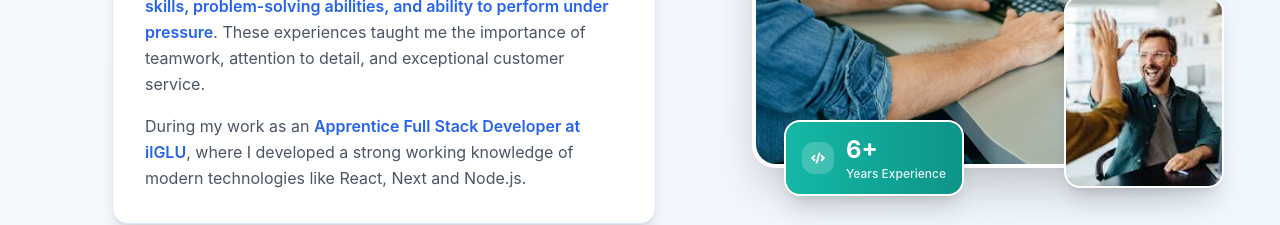
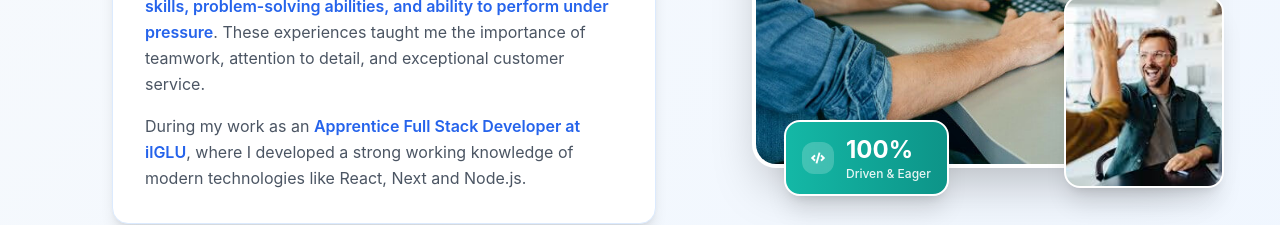
Before and after one commit to Malcolmff207/malcolmff207.github.io, a React (Create React App) app: page / in a window 1280 px wide. Shown: the part 1480-1705 px from the top of the page. Built offline with nearby package versions, Linux system fonts and the light colour scheme.

Commit message:
Update AboutSection.js

```diff
--- a/src/components/AboutSection.js
+++ b/src/components/AboutSection.js
@@ -63,13 +63,13 @@ const AboutSection = () => {
 
   const [targets, setTargets] = useState({
     yearStarted: 0,
-    yearsExperience: 0,
+    driven: 0,
     techCount: 0,
     passionPercent: 0,
   });
 
   const { count: yearStarted } = useAnimatedCounter(targets.yearStarted, 2000, 200);
-  const { count: yearsExperience } = useAnimatedCounter(targets.yearsExperience, 2000, 400);
+  const { count: driven } = useAnimatedCounter(targets.driven, 2000, 400);
   const { count: techCount } = useAnimatedCounter(targets.techCount, 2000, 600);
   const { count: passionPercent } = useAnimatedCounter(targets.passionPercent, 2000, 800);
 
@@ -79,7 +79,7 @@ const AboutSection = () => {
       stopLoading();
       setTargets({
         yearStarted: 2024,
-        yearsExperience: 6,
+        driven: 100,
         techCount: 10,
         passionPercent: 100,
       });
@@ -235,9 +235,9 @@ const AboutSection = () => {
                     <FaCode className="text-xs sm:text-sm" />
                   </div>
                   <div>
-                    <div className="text-lg sm:text-xl md:text-2xl font-bold">{yearsExperience}+</div>
+                    <div className="text-lg sm:text-xl md:text-2xl font-bold">{driven}%</div>
                     <div className="text-[10px] sm:text-xs opacity-90 font-medium leading-tight">
-                      Years<br className="sm:hidden" /> Experience
+                      Driven<br className="sm:hidden" /> & Eager
                     </div>
                   </div>
                 </div>
```
